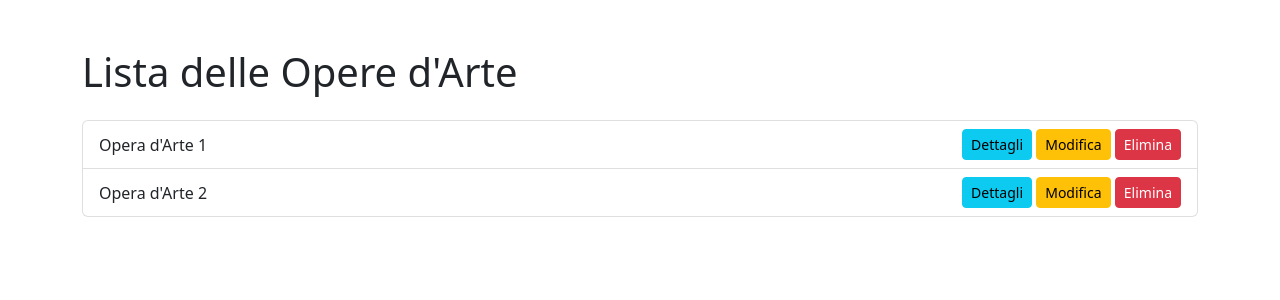
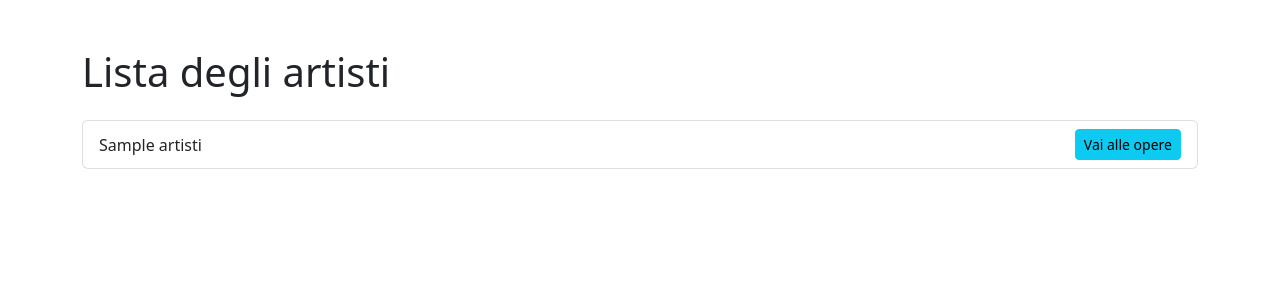
Before and after one commit to annagiada/Progetto1, a Flask app: template templates/artisti.html in a window 1280 px wide. Shown: the part 56-356 px from the top of the page. Run offline with Flask 3, Linux system fonts and the light colour scheme; the template is opened without the code that fills it: most values are stand-ins (such as "Sample title", 1, 10 or a date in 2020); some libraries are stand-ins or nearby versions.

Commit message:
pagina artisti

```diff
--- a/app.py
+++ b/app.py
@@ -1,14 +1,53 @@
 from flask import Flask, render_template, request, redirect, url_for
+import mysql.connector
+
+app = Flask(__name__)
+app.config.from_object('config.Config')
+
+def create_db_connection():
+    db_config = {
+        'host': app.config['MYSQL_HOST'],
+        'user': app.config['MYSQL_USER'],
+        'password': app.config['MYSQL_PASSWORD'],
+        'database': app.config['MYSQL_DB']
+    }
+    return mysql.connector.connect(**db_config)
+
+def execute_query(query, params=None):
+    connection = create_db_connection()
+    cursor = connection.cursor(dictionary=True)
+    if params:
+        cursor.execute(query, params)
+    else:
+        cursor.execute(query)
+    result = cursor.fetchall()
+    cursor.close()
+    connection.close()
+    return result
+
+#___________________________________________________________________________________________________________
+# Lista di esempio di 1323 artisti
+artists =  [execute_query('SELECT * FROM artist')]
+artists_per_page = 20
 
 
-app = Flask(__name__)
-
-
-@app.route('/home')
+#___________________________________________________________________________
+@app.route('/')
 def home():
 
     return render_template('home.html')
 
 
+@app.route('/artisti')
+def artisti():
+    artisti = execute_query('SELECT * FROM artist')
+    return render_template('artisti.html', artisti=artisti)
+
+
+@app.route('/opere')
+def opere():
+    return render_template('opere.html')
+
+
 if __name__ == '__main__':
     app.run(debug=True)
--- /dev/null
+++ b/config.py
@@ -0,0 +1,5 @@
+class Config:
+    MYSQL_HOST = 'localhost'
+    MYSQL_USER = 'root'
+    MYSQL_PASSWORD = ''
+    MYSQL_DB = 'museo'
--- a/templates/artisti.html
+++ b/templates/artisti.html
@@ -1,11 +1,13 @@
 <!doctype html>
 <html lang="en">
-  <head>
+
+<head>
     <meta charset="utf-8">
     <meta name="viewport" content="width=device-width, initial-scale=1">
     <title>Bootstrap demo</title>
-    <link href="https://cdn.jsdelivr.net/npm/bootstrap@5.2.3/dist/css/bootstrap.min.css" rel="stylesheet" integrity="sha384-rbsA2VBKQhggwzxH7pPCaAqO46MgnOM80zW1RWuH61DGLwZJEdK2Kadq2F9CUG65" crossorigin="anonymous">
-  </head>
+    <link href="https://cdn.jsdelivr.net/npm/bootstrap@5.2.3/dist/css/bootstrap.min.css" rel="stylesheet"
+        integrity="sha384-rbsA2VBKQhggwzxH7pPCaAqO46MgnOM80zW1RWuH61DGLwZJEdK2Kadq2F9CUG65" crossorigin="anonymous">
+</head>
 
 
 <body>
@@ -36,24 +38,17 @@
     </nav>
 
     <div class="container mt-5">
-        <h1 class="mb-4">Lista delle Opere d'Arte</h1>
+        <h1 class="mb-4">Lista degli artisti</h1>
         <ul class="list-group">
+            {% for artisti in artisti %}
             <li class="list-group-item d-flex justify-content-between align-items-center">
-                <span>Opera d'Arte 1</span>
+                <span>{{artisti.name}}</span>
                 <div>
-                    <button class="btn btn-info btn-sm mr-2">Dettagli</button>
-                    <button class="btn btn-warning btn-sm mr-2">Modifica</button>
-                    <button class="btn btn-danger btn-sm">Elimina</button>
+                    <button class="btn btn-info btn-sm mr-2">Vai alle opere</button>
+
                 </div>
             </li>
-            <li class="list-group-item d-flex justify-content-between align-items-center">
-                <span>Opera d'Arte 2</span>
-                <div>
-                    <button class="btn btn-info btn-sm mr-2">Dettagli</button>
-                    <button class="btn btn-warning btn-sm mr-2">Modifica</button>
-                    <button class="btn btn-danger btn-sm">Elimina</button>
-                </div>
-            </li>
+            {% endfor %}
             <!-- Aggiungi altre opere d'arte qui -->
         </ul>
     </div>
@@ -62,4 +57,5 @@
     <script src="https://cdn.jsdelivr.net/npm/@popperjs/core@2.5.4/dist/umd/popper.min.js"></script>
     <script src="https://maxcdn.bootstrapcdn.com/bootstrap/4.5.2/js/bootstrap.min.js"></script>
 </body>
+
 </html>
```
Also changed, not shown: templates/home.html (+14 -5 lines).
